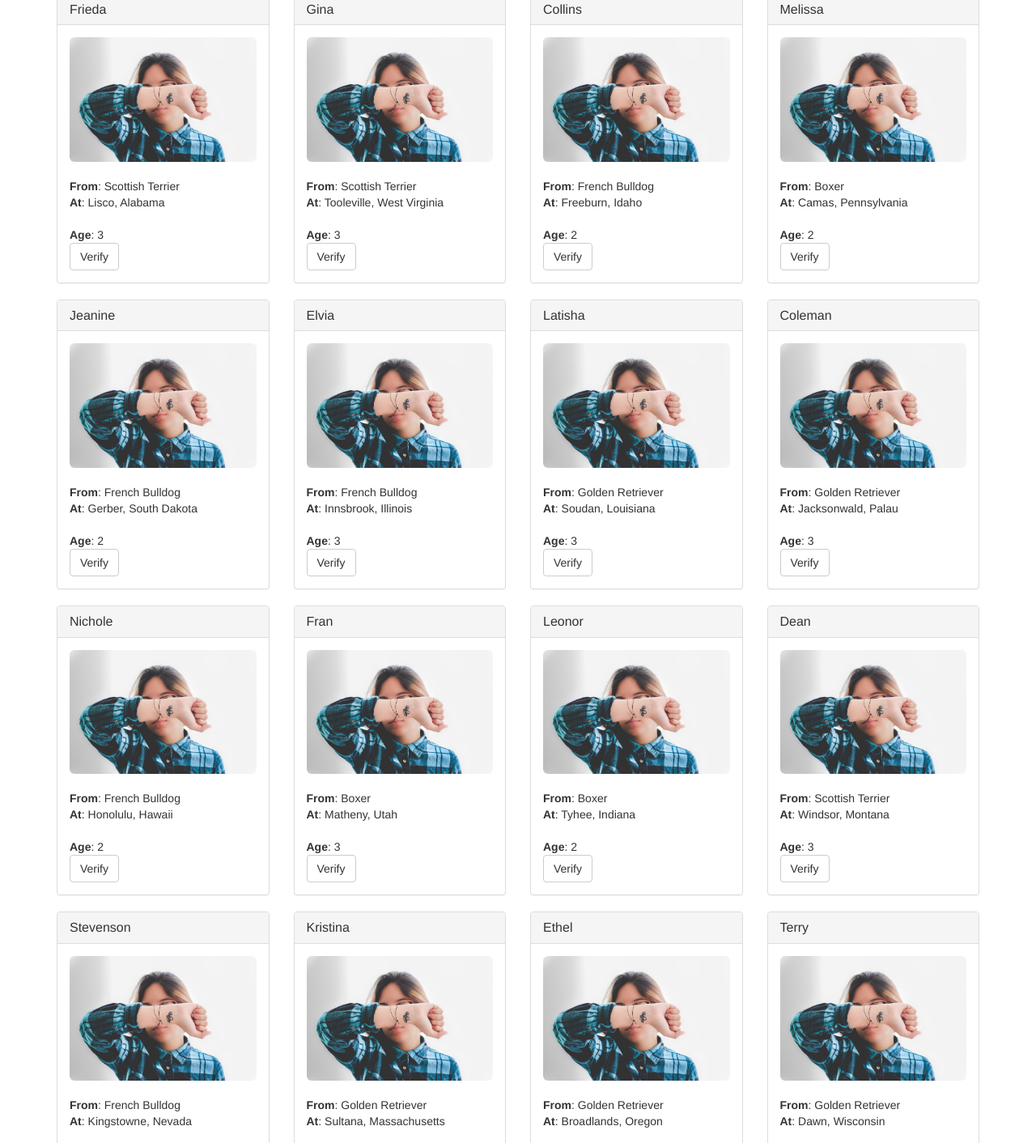
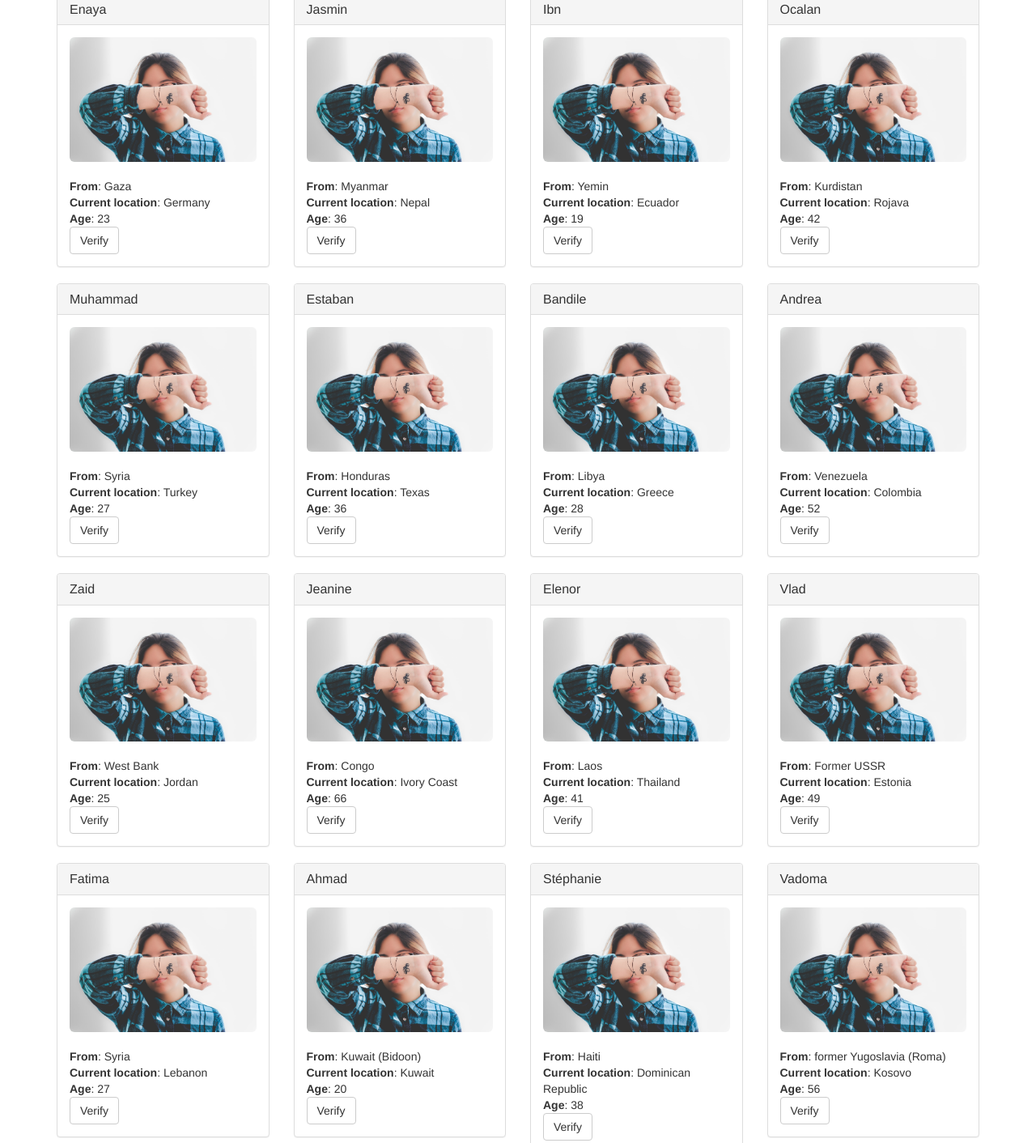
Before and after one commit to cspannos/stateless, a website: page src/index.html in a window 1280 px wide. Shown: the part 249-1661 px from the top of the page at 81% size. Drawn offline with nearby package versions, Linux system fonts and the light colour scheme; files whose address does not match are found by name.

Commit message:
updated data in profiles.json

```diff
--- a/src/index.html
+++ b/src/index.html
@@ -46,7 +46,7 @@
             <img alt="140x140" data-src="holder.js/140x140" class="img-rounded img-center" style="width: 100%;" src="https://images.unsplash.com/photo-1473106995954-101fc128abc3?ixlib=rb-1.2.1&ixid=eyJhcHBfaWQiOjEyMDd9&auto=format&fit=crop&w=1350&q=80" data-holder-rendered="true">
             <br/><br/>
             <strong>From</strong>: <span class="human-from">Palestine</span><br/>
-            <strong>At</strong>: <span class="human-location">Germany</span><br/><br/>
+            <strong>Current location</strong>: <span class="human-location">Germany</span><br/>
             <strong>Age</strong>: <span class="human-age">22</span><br/>
 
             <button class="btn btn-default btn-adopt" type="button" data-id="0">Verify</button>
--- a/src/js/app.js
+++ b/src/js/app.js
@@ -11,7 +11,7 @@ App = {
       for (i = 0; i < data.length; i ++) {
         profileTemplate.find('.panel-title').text(data[i].name);
         profileTemplate.find('img').attr('src', data[i].picture);
-        profileTemplate.find('.human-from').text(data[i].breed);
+        profileTemplate.find('.human-from').text(data[i].from);
         profileTemplate.find('.human-age').text(data[i].age);
         profileTemplate.find('.human-location').text(data[i].location);
         profileTemplate.find('.btn-verify').attr('data-id', data[i].id);
--- a/src/profiles.json
+++ b/src/profiles.json
@@ -1,130 +1,130 @@
 [
   {
     "id": 0,
-    "name": "Frieda",
+    "name": "Enaya",
     "picture": "images/stateless.jpeg",
-    "age": 3,
-    "breed": "Scottish Terrier",
-    "location": "Lisco, Alabama"
+    "age": 23,
+    "from": "Gaza",
+    "location": "Germany"
   },
   {
     "id": 1,
-    "name": "Gina",
+    "name": "Jasmin",
     "picture": "images/stateless.jpeg",
-    "age": 3,
-    "breed": "Scottish Terrier",
-    "location": "Tooleville, West Virginia"
+    "age": 36,
+    "from": "Myanmar",
+    "location": "Nepal"
   },
   {
     "id": 2,
-    "name": "Collins",
+    "name": "Ibn",
     "picture": "images/stateless.jpeg",
-    "age": 2,
-    "breed": "French Bulldog",
-    "location": "Freeburn, Idaho"
+    "age": 19,
+    "from": "Yemin",
+    "location": "Ecuador"
   },
   {
     "id": 3,
-    "name": "Melissa",
+    "name": "Ocalan",
     "picture": "images/stateless.jpeg",
-    "age": 2,
-    "breed": "Boxer",
-    "location": "Camas, Pennsylvania"
+    "age": 42,
+    "from": "Kurdistan",
+    "location": "Rojava"
   },
   {
     "id": 4,
-    "name": "Jeanine",
+    "name": "Muhammad",
     "picture": "images/stateless.jpeg",
-    "age": 2,
-    "breed": "French Bulldog",
-    "location": "Gerber, South Dakota"
+    "age": 27,
+    "from": "Syria",
+    "location": "Turkey"
   },
   {
     "id": 5,
-    "name": "Elvia",
+    "name": "Estaban",
     "picture": "images/stateless.jpeg",
-    "age": 3,
-    "breed": "French Bulldog",
-    "location": "Innsbrook, Illinois"
+    "age": 36,
+    "from": "Honduras",
+    "location": "Texas"
   },
   {
     "id": 6,
-    "name": "Latisha",
+    "name": "Bandile",
     "picture": "images/stateless.jpeg",
-    "age": 3,
-    "breed": "Golden Retriever",
-    "location": "Soudan, Louisiana"
+    "age": 28,
+    "from": "Libya",
+    "location": "Greece"
   },
   {
     "id": 7,
-    "name": "Coleman",
+    "name": "Andrea",
     "picture": "images/stateless.jpeg",
-    "age": 3,
-    "breed": "Golden Retriever",
-    "location": "Jacksonwald, Palau"
+    "age": 52,
+    "from": "Venezuela",
+    "location": "Colombia"
   },
   {
     "id": 8,
-    "name": "Nichole",
+    "name": "Zaid",
     "picture": "images/stateless.jpeg",
-    "age": 2,
-    "breed": "French Bulldog",
-    "location": "Honolulu, Hawaii"
+    "age": 25,
+    "from": "West Bank",
+    "location": "Jordan"
   },
   {
     "id": 9,
-    "name": "Fran",
+    "name": "Jeanine",
     "picture": "images/stateless.jpeg",
-    "age": 3,
-    "breed": "Boxer",
-    "location": "Matheny, Utah"
+    "age": 66,
+    "from": "Congo",
+    "location": "Ivory Coast"
   },
   {
     "id": 10,
-    "name": "Leonor",
+    "name": "Elenor",
     "picture": "images/stateless.jpeg",
-    "age": 2,
-    "breed": "Boxer",
-    "location": "Tyhee, Indiana"
+    "age": 41,
+    "from": "Laos",
+    "location": "Thailand"
   },
   {
     "id": 11,
-    "name": "Dean",
+    "name": "Vlad",
     "picture": "images/stateless.jpeg",
-    "age": 3,
-    "breed": "Scottish Terrier",
-    "location": "Windsor, Montana"
+    "age": 49,
+    "from": "Former USSR",
+    "location": "Estonia"
   },
   {
     "id": 12,
-    "name": "Stevenson",
+    "name": "Fatima",
     "picture": "images/stateless.jpeg",
-    "age": 3,
-    "breed": "French Bulldog",
-    "location": "Kingstowne, Nevada"
+    "age": 27,
+    "from": "Syria",
+    "location": "Lebanon"
   },
   {
     "id": 13,
-    "name": "Kristina",
+    "name": "Ahmad",
     "picture": "images/stateless.jpeg",
-    "age": 4,
-    "breed": "Golden Retriever",
-    "location": "Sultana, Massachusetts"
+    "age": 20,
+    "from": "Kuwait (Bidoon)",
+    "location": "Kuwait"
   },
   {
     "id": 14,
-    "name": "Ethel",
+    "name": "Stéphanie",
     "picture": "images/stateless.jpeg",
-    "age": 2,
-    "breed": "Golden Retriever",
-    "location": "Broadlands, Oregon"
+    "age": 38,
+    "from": "Haiti",
+    "location": "Dominican Republic"
   },
   {
     "id": 15,
-    "name": "Terry",
+    "name": "Vadoma",
     "picture": "images/stateless.jpeg",
-    "age": 2,
-    "breed": "Golden Retriever",
-    "location": "Dawn, Wisconsin"
+    "age": 56,
+    "from": "former Yugoslavia (Roma)",
+    "location": "Kosovo"
   }
 ]
```
Also changed, not shown: src/images/boxer.jpeg (deleted), src/images/french-bulldog.jpeg (deleted), src/images/scottish-terrier.jpeg (deleted).
